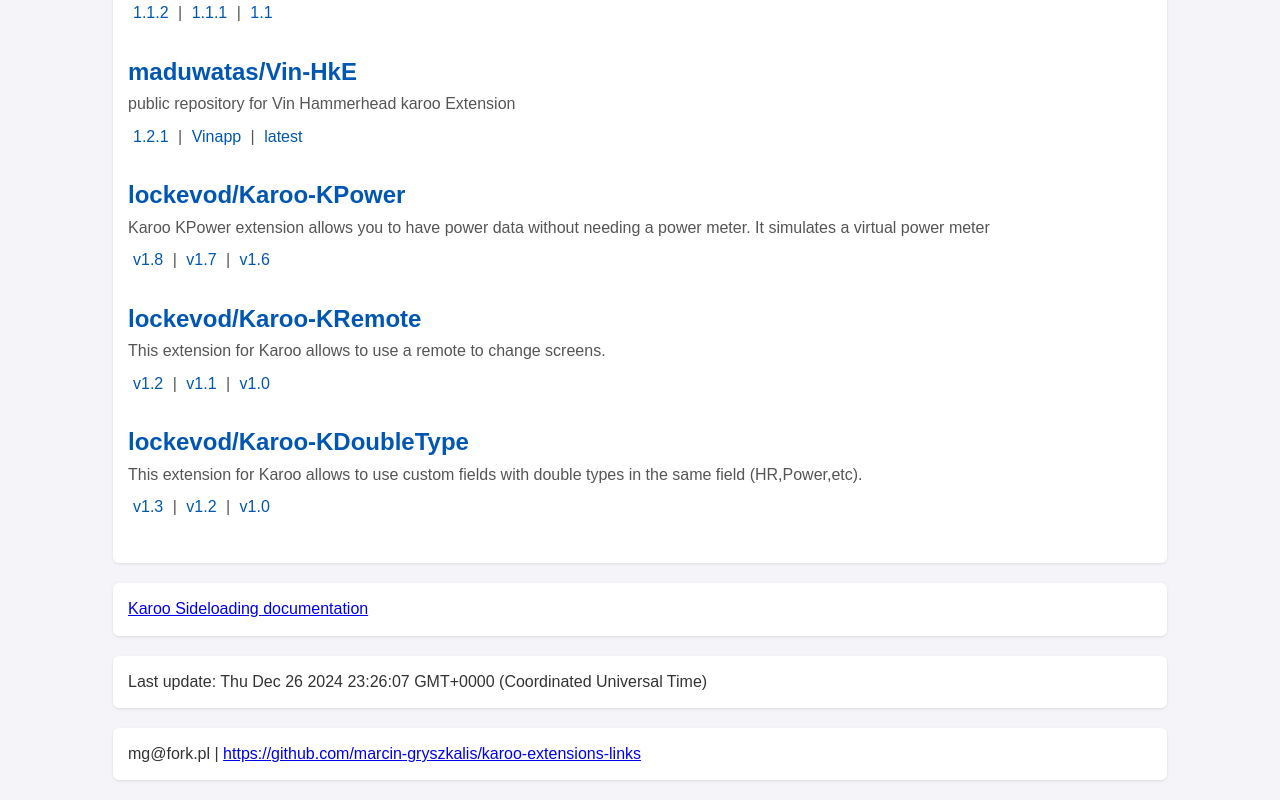
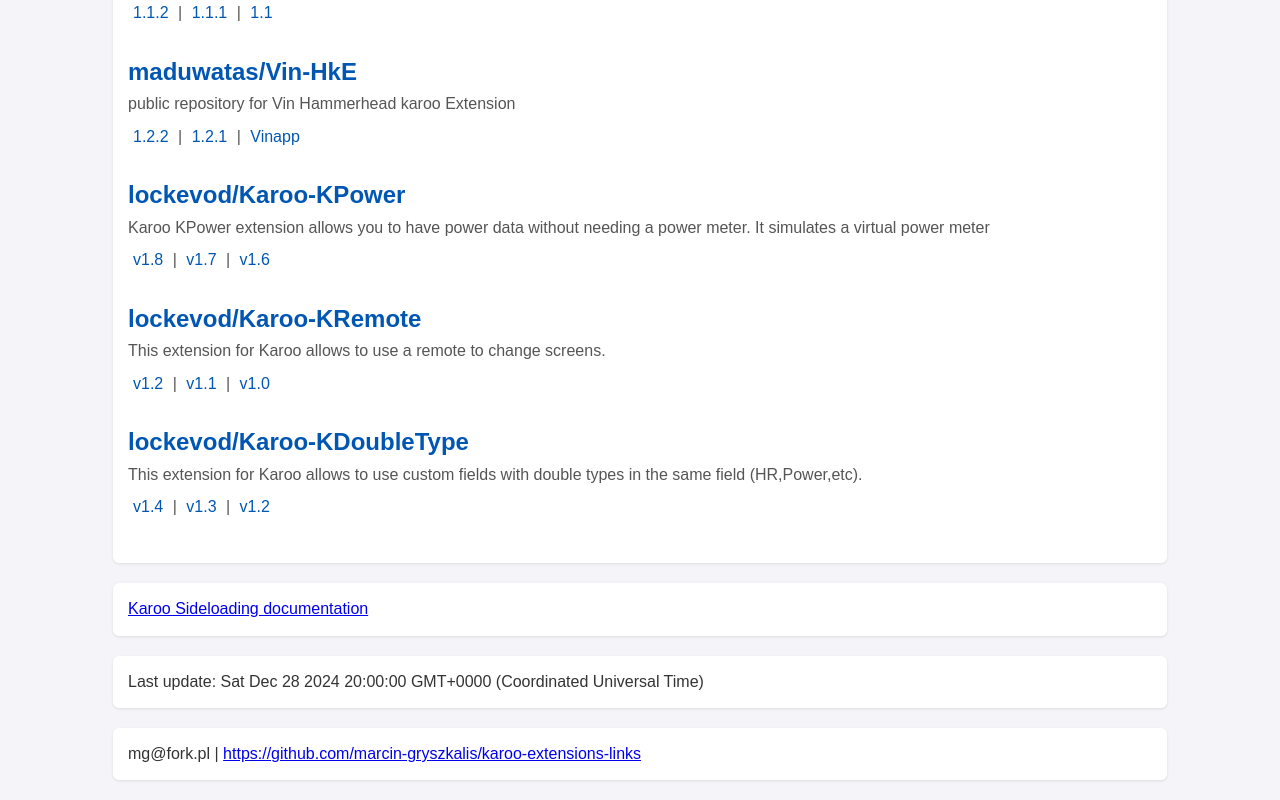
Before and after one commit to marcin-gryszkalis/karoo-extensions-links, a plain HTML site: page output/index.html in a window 1280 px wide. Shown: the part 438-1238 px from the top of the page. Drawn offline with Linux system fonts and the light colour scheme.

Commit message:
new vrsions found

```diff
--- a/output/index.html
+++ b/output/index.html
@@ -64,11 +64,11 @@
 
             <p>
 
+                <a href="https://github.com/maduwatas/Vin-HkE/releases/download/1.2.2/Vin-HkE-1.2.2.1.24122701-release.apk" class="release-link">1.2.2</a> |
+
                 <a href="https://github.com/maduwatas/Vin-HkE/releases/download/1.2.1/Vin-HkE-1.2.1.24122201-release.apk" class="release-link">1.2.1</a> |
 
-                <a href="https://github.com/maduwatas/Vin-HkE/releases/download/Vinapp/Vin-2.799.2024122101-play-release.apk" class="release-link">Vinapp</a> |
-
-                <a href="https://github.com/maduwatas/Vin-HkE/releases/download/latest/Vin-HkE-1.2.2.24122601-release.apk" class="release-link">latest</a>
+                <a href="https://github.com/maduwatas/Vin-HkE/releases/download/Vinapp/Vin-2.799.2024122101-play-release.apk" class="release-link">Vinapp</a>
 
             </p>
 
@@ -112,11 +112,11 @@
 
             <p>
 
+                <a href="https://github.com/lockevod/Karoo-KDoubleType/releases/download/v1.4/kdouble.apk" class="release-link">v1.4</a> |
+
                 <a href="https://github.com/lockevod/Karoo-KDoubleType/releases/download/v1.3/kdouble.apk" class="release-link">v1.3</a> |
 
-                <a href="https://github.com/lockevod/Karoo-KDoubleType/releases/download/v1.2/kdouble.apk" class="release-link">v1.2</a> |
-
-                <a href="https://github.com/lockevod/Karoo-KDoubleType/releases/download/v1.0/kdouble.apk" class="release-link">v1.0</a>
+                <a href="https://github.com/lockevod/Karoo-KDoubleType/releases/download/v1.2/kdouble.apk" class="release-link">v1.2</a>
 
             </p>
 
@@ -131,7 +131,7 @@
     </div>
 
     <script>
-        let last_update = "2024-12-26T23:26:07.000Z"
+        let last_update = "2024-12-28T20:00:00.000Z"
         let d = new Date(last_update).toString();
         document.getElementById("LastUpdate").innerHTML = "Last update: " + d;
     </script>
```
